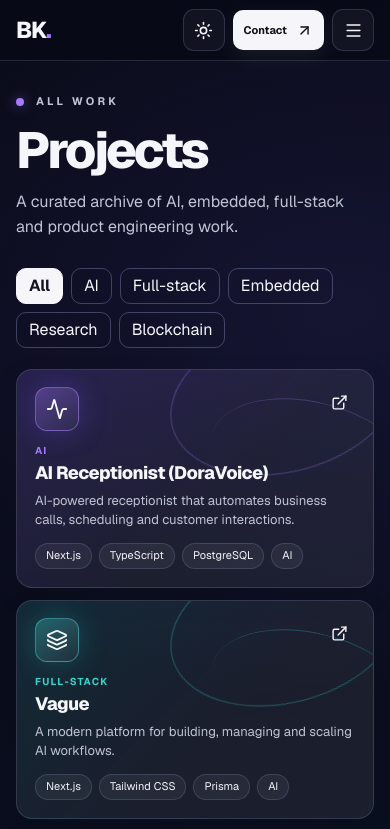
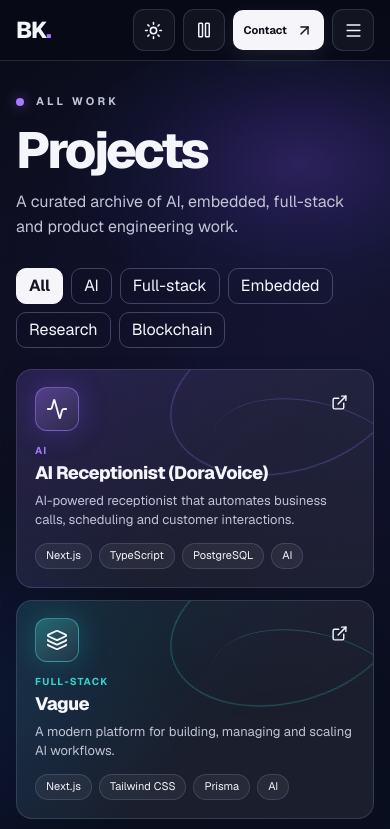
Before and after one commit to bkaankaya/bkaankaya.github.io, a Next.js app: page /projects in a window 390 px wide. Shown: the top 829 px of the page. Built offline with nearby package versions, Linux system fonts and the light colour scheme.

Commit message:
feat(design): add accessible layered aurora, motion control, and responsive visual system

```diff
--- /dev/null
+++ b/app/ambient.css
@@ -0,0 +1,157 @@
+/* Ambient scene: deliberately separate from component and layout styles.
+   Built from soft gradients, not a video, canvas, JS frame loop or blur filter.
+   Only transform / opacity are animated. Buttons remain fully interactive. */
+.portfolio-app > .ambient-scene {
+  position: absolute;
+  inset: 0;
+  z-index: 0;
+  overflow: hidden;
+  pointer-events: none;
+  user-select: none;
+  contain: paint;
+}
+.portfolio-app > .portfolio-main,
+.portfolio-app > .portfolio-footer {
+  position: relative;
+  z-index: 1;
+}
+.portfolio-app > .site-header { z-index: 50; }
+
+.ambient-scene__orb {
+  position: absolute;
+  display: block;
+  border-radius: 50%;
+  pointer-events: none;
+  transform: translate3d(0, 0, 0);
+  transform-origin: center;
+}
+.ambient-scene__orb--violet {
+  top: -7rem;
+  right: -18rem;
+  width: min(79rem, 125vw);
+  height: min(56rem, 90vw);
+  background: radial-gradient(ellipse at 50% 48%,
+    rgba(132, 87, 255, 0.39) 0%,
+    rgba(106, 77, 239, 0.21) 31%,
+    rgba(68, 81, 208, 0.095) 52%,
+    transparent 76%);
+  opacity: .85;
+  animation: aurora-violet-float 22s ease-in-out infinite alternate;
+}
+.ambient-scene__orb--blue {
+  top: 43rem;
+  left: -25rem;
+  width: min(86rem, 118vw);
+  height: min(65rem, 95vw);
+  background: radial-gradient(ellipse at 51% 51%,
+    rgba(49, 116, 226, 0.27) 0%,
+    rgba(42, 95, 210, 0.15) 38%,
+    rgba(31, 149, 168, 0.055) 57%,
+    transparent 78%);
+  opacity: .72;
+  animation: aurora-blue-float 28s ease-in-out -5s infinite alternate;
+}
+.ambient-scene__grid {
+  position: absolute;
+  inset: 0 0 auto;
+  height: min(78rem, 72%);
+  background-image:
+    linear-gradient(to right, rgba(185, 162, 255, .12) 1px, transparent 1px),
+    linear-gradient(to bottom, rgba(185, 162, 255, .12) 1px, transparent 1px);
+  background-size: 86px 86px;
+  opacity: .22;
+  -webkit-mask-image: linear-gradient(to bottom, transparent, #000 18%, #000 48%, transparent 95%);
+  mask-image: linear-gradient(to bottom, transparent, #000 18%, #000 48%, transparent 95%);
+}
+@keyframes aurora-violet-float {
+  0% { transform: translate3d(-3%, -2%, 0) scale(.95); opacity: .59; }
+  50% { opacity: .89; }
+  100% { transform: translate3d(7%, 4%, 0) scale(1.06); opacity: .74; }
+}
+@keyframes aurora-blue-float {
+  0% { transform: translate3d(6%, 3%, 0) scale(1.05); opacity: .7; }
+  100% { transform: translate3d(-4%, -5%, 0) scale(.95); opacity: .98; }
+}
+
+/* A distinct art direction for light mode, not simply inverted colors. */
+.portfolio-app[data-theme="light"] .ambient-scene__orb--violet {
+  background: radial-gradient(ellipse at 50% 48%,
+    rgba(152, 127, 235, .23), rgba(142, 125, 225, .14) 38%, transparent 76%);
+}
+.portfolio-app[data-theme="light"] .ambient-scene__orb--blue {
+  background: radial-gradient(ellipse at 51% 51%,
+    rgba(111, 164, 238, .20), rgba(119, 167, 222, .105) 39%, transparent 78%);
+}
+.portfolio-app[data-theme="light"] .ambient-scene__grid {
+  background-image:
+    linear-gradient(to right, rgba(75, 88, 158, .10) 1px, transparent 1px),
+    linear-gradient(to bottom, rgba(75, 88, 158, .10) 1px, transparent 1px);
+  opacity: .19;
+}
+/* The underlying CSS background stays static and route-aware. */
+@supports selector(.portfolio-app:has(.experience-section)) {
+  .portfolio-app:has(.project-archive) .ambient-scene__orb--blue { top: 31rem; left: -19rem; }
+  .portfolio-app:has(.experience-section) .ambient-scene__orb--violet { right: -33rem; top: 12rem; }
+  .portfolio-app:has(.education-layout) .ambient-scene__orb--blue { top: 19rem; left: -26rem; }
+  .portfolio-app:has(.about-main) .ambient-scene__orb--violet { right: -23rem; top: 4rem; }
+}
+
+/* Optional visitor control (WCAG 2.2.2): pause and resume in-place. */
+.motion-toggle {
+  display: inline-grid;
+  place-items: center;
+  flex: none;
+  width: 44px;
+  height: 44px;
+  border: 1px solid var(--site-border);
+  border-radius: 11px;
+  background: var(--site-panel);
+  color: var(--site-text);
+  cursor: pointer;
+  transition: border-color 180ms ease, background-color 180ms ease, transform 180ms ease;
+}
+.motion-toggle svg { width: 18px; height: 18px; }
+.motion-toggle:hover {
+  border-color: var(--site-border-strong);
+  background: var(--site-panel-strong);
+  transform: translateY(-2px);
+}
+.motion-toggle[aria-pressed="true"] {
+  border-color: var(--site-accent);
+  background: var(--site-panel-strong);
+}
+.portfolio-app[data-motion="paused"] .ambient-scene__orb {
+  animation-play-state: paused;
+}
+.portfolio-app[data-motion="paused"] .hero-section::before {
+  animation-play-state: paused;
+}
+@media (max-width: 640px) {
+  .motion-toggle { width: 42px; height: 42px; }
+  .ambient-scene__orb--violet {
+    width: 120vw;
+    height: 70vw;
+    top: 2rem;
+    right: -37vw;
+    opacity: .63;
+  }
+  .ambient-scene__orb--blue {
+    width: 125vw;
+    height: 100vw;
+    left: -50vw;
+    top: 36rem;
+    opacity: .52;
+  }
+  .ambient-scene__orb { animation: none; }
+  .ambient-scene__grid { opacity: .1; background-size: 66px 66px; }
+}
+@media (max-width: 430px) {
+  .header-contact { display: none; }
+}
+/* Honor OS setting and the user's browser's optional data-saving preference. */
+@media (prefers-reduced-motion: reduce) {
+  .ambient-scene__orb { animation: none !important; }
+  .motion-toggle { transition: none; }
+  .motion-toggle:hover { transform: none; }
+}
+html[data-save-data] .ambient-scene__orb { animation: none !important; }
--- a/app/globals.css
+++ b/app/globals.css
@@ -1,5 +1,6 @@
 @import 'tailwindcss';
 @import 'tw-animate-css';
+@import './ambient.css';
 
 @custom-variant dark (&:is(.dark *));
 
--- a/components/portfolio/portfolio-shell.tsx
+++ b/components/portfolio/portfolio-shell.tsx
@@ -7,14 +7,21 @@ import { SiteHeader } from "@/components/portfolio/site-header"
 export type PortfolioTheme = "dark" | "light"
 
 const STORAGE_KEY = "bk-portfolio-theme"
+const MOTION_STORAGE_KEY = "bk-ambient-paused"
 
 export function PortfolioShell({ children }: { children: React.ReactNode }) {
   const [theme, setTheme] = useState<PortfolioTheme>("dark")
+  const [motionPaused, setMotionPaused] = useState(false)
 
   useEffect(() => {
     // Browser Network Information API is optional. Content never depends on it.
     const connection = (navigator as Navigator & { connection?: { saveData?: boolean } }).connection
     document.documentElement.toggleAttribute("data-save-data", connection?.saveData === true)
+    try {
+      setMotionPaused(window.localStorage.getItem(MOTION_STORAGE_KEY) === "true")
+    } catch {
+      // Reading a preference is optional; never prevent the portfolio from rendering.
+    }
     try {
       const saved = window.localStorage.getItem(STORAGE_KEY)
       if (saved === "light" || saved === "dark") {
@@ -44,10 +51,27 @@ export function PortfolioShell({ children }: { children: React.ReactNode }) {
     })
   }
 
+  function toggleMotion() {
+    setMotionPaused((current) => {
+      const paused = !current
+      try {
+        window.localStorage.setItem(MOTION_STORAGE_KEY, String(paused))
+      } catch {
+        // Storage may be disabled; the in-memory control still works.
+      }
+      return paused
+    })
+  }
+
   return (
-    <div className="portfolio-app" data-theme={theme}>
+    <div className="portfolio-app" data-theme={theme} data-motion={motionPaused ? "paused" : "playing"}>
+      <div className="ambient-scene" aria-hidden="true">
+        <span className="ambient-scene__orb ambient-scene__orb--violet" />
+        <span className="ambient-scene__orb ambient-scene__orb--blue" />
+        <span className="ambient-scene__grid" />
+      </div>
       <a className="skip-link" href="#main-content">Skip to content</a>
-      <SiteHeader theme={theme} onToggleTheme={toggleTheme} />
+      <SiteHeader theme={theme} onToggleTheme={toggleTheme} motionPaused={motionPaused} onToggleMotion={toggleMotion} />
       {children}
       <PortfolioFooter />
     </div>
--- a/components/portfolio/site-header.tsx
+++ b/components/portfolio/site-header.tsx
@@ -3,7 +3,7 @@
 import Link from "next/link"
 import { usePathname } from "next/navigation"
 import { useCallback, useEffect, useRef, useState, type CSSProperties } from "react"
-import { ArrowUpRight, Menu, Moon, Sun, X } from "lucide-react"
+import { ArrowUpRight, Menu, Moon, Pause, Play, Sun, X } from "lucide-react"
 import type { PortfolioTheme } from "@/components/portfolio/portfolio-shell"
 
 const navigation = [
@@ -22,9 +22,13 @@ function normalizePath(pathname: string | null): string {
 export function SiteHeader({
   theme,
   onToggleTheme,
+  motionPaused,
+  onToggleMotion,
 }: {
   theme: PortfolioTheme
   onToggleTheme: () => void
+  motionPaused: boolean
+  onToggleMotion: () => void
 }) {
   const pathname = usePathname()
   const activePath = normalizePath(pathname)
@@ -148,6 +152,16 @@ export function SiteHeader({
           >
             <ThemeIcon aria-hidden="true" />
           </button>
+          <button
+            className="motion-toggle"
+            type="button"
+            onClick={onToggleMotion}
+            aria-label={motionPaused ? "Resume ambient background motion" : "Pause ambient background motion"}
+            aria-pressed={motionPaused}
+            title={motionPaused ? "Resume background motion" : "Pause background motion"}
+          >
+            {motionPaused ? <Play aria-hidden="true" /> : <Pause aria-hidden="true" />}
+          </button>
           <Link className="button button-primary header-contact" href="/about#contact">
             Contact <ArrowUpRight aria-hidden="true" />
           </Link>
@@ -186,6 +200,14 @@ export function SiteHeader({
             </Link>
           )
         })}
+        <Link
+          className="navigation-link mobile-contact-link"
+          href="/about#contact"
+          onClick={() => setMenuOpen(false)}
+          tabIndex={menuOpen ? 0 : -1}
+        >
+          Contact
+        </Link>
       </nav>
     </header>
   )
```
Also changed, not shown: 1 other file (tests, documents, lock files or other folders).
